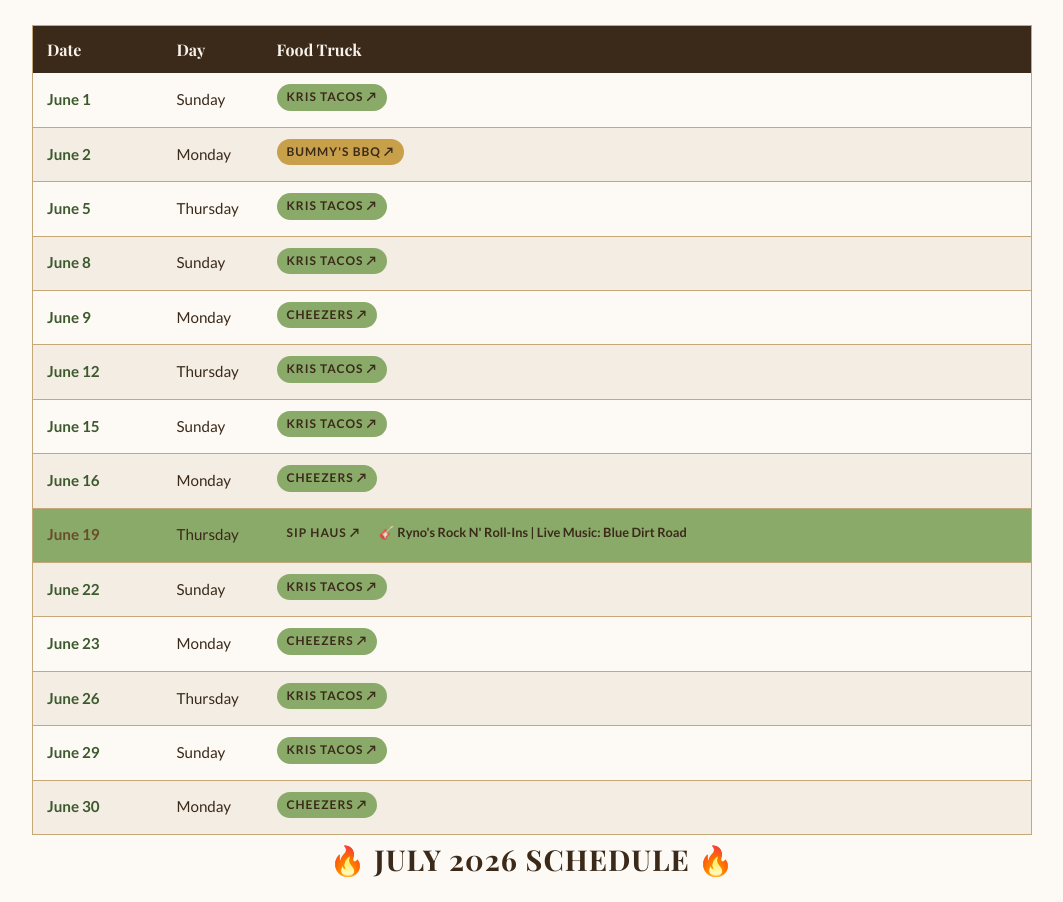
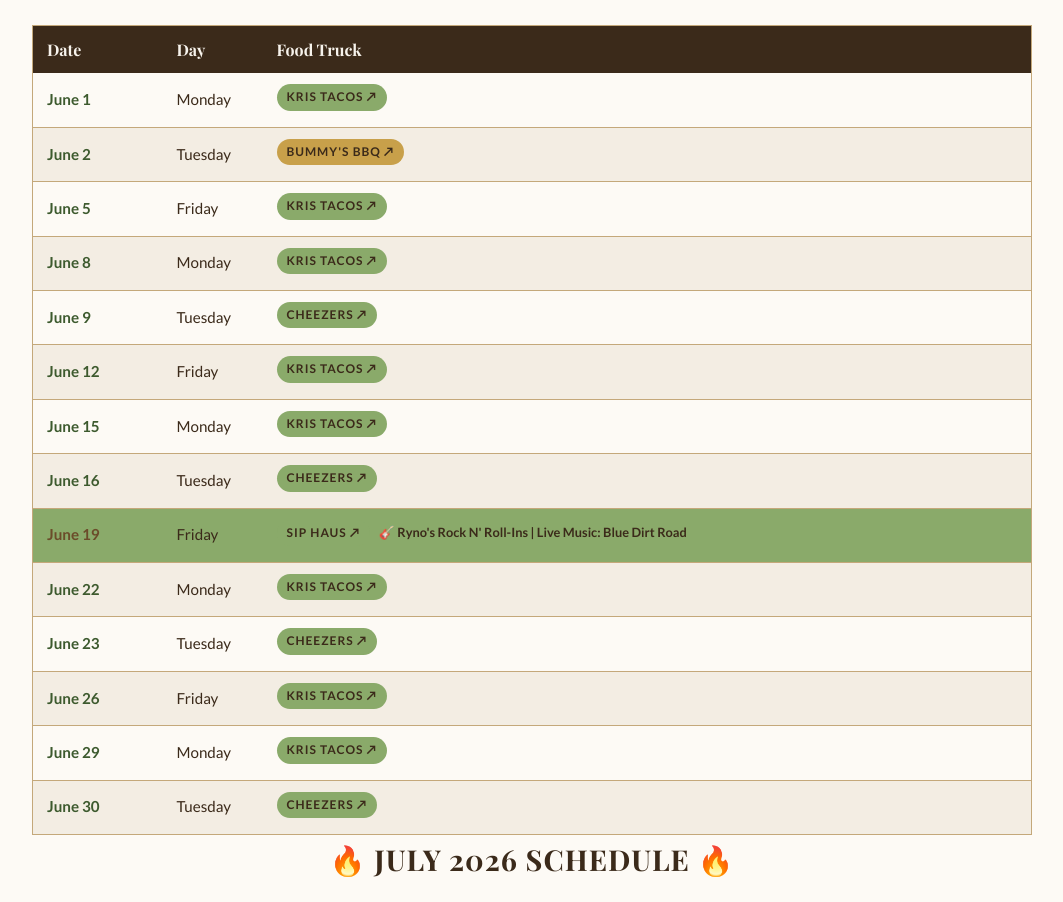
Before and after one commit to blueearthcommunitymarket/blueearthcommunitymarket.github.io, a Jekyll site: the page built from ryno-food-lot/index.html, in a window 1280 px wide and 1400 px high, scrolled down 1965 px. Shown: the part 170-1072 px from the top of the window, without its empty margins (108-1171 px from the left). Built offline with Jekyll 4.4.1, drawn with Linux system fonts in a browser that asks for light colours; some web fonts are replaced.

Commit message:
Fix June 2026 day labels (June 1 is Monday)

```diff
--- a/ryno-food-lot/index.html
+++ b/ryno-food-lot/index.html
@@ -263,20 +263,20 @@
                 <tr><th style="width:130px;">Date</th><th style="width:100px;">Day</th><th>Food Truck</th></tr>
             </thead>
             <tbody>
-                <tr><td class="race-date">June 1</td><td>Sunday</td><td><span class="tag"><a href="https://www.facebook.com/share/1AquB7sxYj/?mibextid=wwXIfr" target="_blank" rel="noopener" style="color:inherit;text-decoration:none;">Kris Tacos ↗</a></span></td></tr>
-                <tr><td class="race-date">June 2</td><td>Monday</td><td><span class="tag tag-gold"><a href="https://www.facebook.com/share/1GXr44CKx8/?mibextid=wwXIfr" target="_blank" rel="noopener" style="color:inherit;text-decoration:none;">Bummy's BBQ ↗</a></span></td></tr>
-                <tr><td class="race-date">June 5</td><td>Thursday</td><td><span class="tag"><a href="https://www.facebook.com/share/1AquB7sxYj/?mibextid=wwXIfr" target="_blank" rel="noopener" style="color:inherit;text-decoration:none;">Kris Tacos ↗</a></span></td></tr>
-                <tr><td class="race-date">June 8</td><td>Sunday</td><td><span class="tag"><a href="https://www.facebook.com/share/1AquB7sxYj/?mibextid=wwXIfr" target="_blank" rel="noopener" style="color:inherit;text-decoration:none;">Kris Tacos ↗</a></span></td></tr>
-                <tr><td class="race-date">June 9</td><td>Monday</td><td><span class="tag"><a href="https://www.facebook.com/share/1CZyABySqK/?mibextid=wwXIfr" target="_blank" rel="noopener" style="color:inherit;text-decoration:none;">Cheezers ↗</a></span></td></tr>
-                <tr><td class="race-date">June 12</td><td>Thursday</td><td><span class="tag"><a href="https://www.facebook.com/share/1AquB7sxYj/?mibextid=wwXIfr" target="_blank" rel="noopener" style="color:inherit;text-decoration:none;">Kris Tacos ↗</a></span></td></tr>
-                <tr><td class="race-date">June 15</td><td>Sunday</td><td><span class="tag"><a href="https://www.facebook.com/share/1AquB7sxYj/?mibextid=wwXIfr" target="_blank" rel="noopener" style="color:inherit;text-decoration:none;">Kris Tacos ↗</a></span></td></tr>
-                <tr><td class="race-date">June 16</td><td>Monday</td><td><span class="tag"><a href="https://www.facebook.com/share/1CZyABySqK/?mibextid=wwXIfr" target="_blank" rel="noopener" style="color:inherit;text-decoration:none;">Cheezers ↗</a></span></td></tr>
-                <tr style="background: var(--green-light);"><td class="race-date special-event">June 19</td><td>Thursday</td><td><span class="tag"><a href="https://www.facebook.com/profile.php?id=61587944709449" target="_blank" rel="noopener" style="color:inherit;text-decoration:none;">Sip Haus ↗</a></span> <span style="font-size:0.8rem;color: var(--brown-dark);font-weight:700;">🎸 Ryno's Rock N' Roll-Ins | Live Music: Blue Dirt Road</span></td></tr>
-                <tr><td class="race-date">June 22</td><td>Sunday</td><td><span class="tag"><a href="https://www.facebook.com/share/1AquB7sxYj/?mibextid=wwXIfr" target="_blank" rel="noopener" style="color:inherit;text-decoration:none;">Kris Tacos ↗</a></span></td></tr>
-                <tr><td class="race-date">June 23</td><td>Monday</td><td><span class="tag"><a href="https://www.facebook.com/share/1CZyABySqK/?mibextid=wwXIfr" target="_blank" rel="noopener" style="color:inherit;text-decoration:none;">Cheezers ↗</a></span></td></tr>
-                <tr><td class="race-date">June 26</td><td>Thursday</td><td><span class="tag"><a href="https://www.facebook.com/share/1AquB7sxYj/?mibextid=wwXIfr" target="_blank" rel="noopener" style="color:inherit;text-decoration:none;">Kris Tacos ↗</a></span></td></tr>
-                <tr><td class="race-date">June 29</td><td>Sunday</td><td><span class="tag"><a href="https://www.facebook.com/share/1AquB7sxYj/?mibextid=wwXIfr" target="_blank" rel="noopener" style="color:inherit;text-decoration:none;">Kris Tacos ↗</a></span></td></tr>
-                <tr><td class="race-date">June 30</td><td>Monday</td><td><span class="tag"><a href="https://www.facebook.com/share/1CZyABySqK/?mibextid=wwXIfr" target="_blank" rel="noopener" style="color:inherit;text-decoration:none;">Cheezers ↗</a></span></td></tr>
+                <tr><td class="race-date">June 1</td><td>Monday</td><td><span class="tag"><a href="https://www.facebook.com/share/1AquB7sxYj/?mibextid=wwXIfr" target="_blank" rel="noopener" style="color:inherit;text-decoration:none;">Kris Tacos ↗</a></span></td></tr>
+                <tr><td class="race-date">June 2</td><td>Tuesday</td><td><span class="tag tag-gold"><a href="https://www.facebook.com/share/1GXr44CKx8/?mibextid=wwXIfr" target="_blank" rel="noopener" style="color:inherit;text-decoration:none;">Bummy's BBQ ↗</a></span></td></tr>
+                <tr><td class="race-date">June 5</td><td>Friday</td><td><span class="tag"><a href="https://www.facebook.com/share/1AquB7sxYj/?mibextid=wwXIfr" target="_blank" rel="noopener" style="color:inherit;text-decoration:none;">Kris Tacos ↗</a></span></td></tr>
+                <tr><td class="race-date">June 8</td><td>Monday</td><td><span class="tag"><a href="https://www.facebook.com/share/1AquB7sxYj/?mibextid=wwXIfr" target="_blank" rel="noopener" style="color:inherit;text-decoration:none;">Kris Tacos ↗</a></span></td></tr>
+                <tr><td class="race-date">June 9</td><td>Tuesday</td><td><span class="tag"><a href="https://www.facebook.com/share/1CZyABySqK/?mibextid=wwXIfr" target="_blank" rel="noopener" style="color:inherit;text-decoration:none;">Cheezers ↗</a></span></td></tr>
+                <tr><td class="race-date">June 12</td><td>Friday</td><td><span class="tag"><a href="https://www.facebook.com/share/1AquB7sxYj/?mibextid=wwXIfr" target="_blank" rel="noopener" style="color:inherit;text-decoration:none;">Kris Tacos ↗</a></span></td></tr>
+                <tr><td class="race-date">June 15</td><td>Monday</td><td><span class="tag"><a href="https://www.facebook.com/share/1AquB7sxYj/?mibextid=wwXIfr" target="_blank" rel="noopener" style="color:inherit;text-decoration:none;">Kris Tacos ↗</a></span></td></tr>
+                <tr><td class="race-date">June 16</td><td>Tuesday</td><td><span class="tag"><a href="https://www.facebook.com/share/1CZyABySqK/?mibextid=wwXIfr" target="_blank" rel="noopener" style="color:inherit;text-decoration:none;">Cheezers ↗</a></span></td></tr>
+                <tr style="background: var(--green-light);"><td class="race-date special-event">June 19</td><td>Friday</td><td><span class="tag"><a href="https://www.facebook.com/profile.php?id=61587944709449" target="_blank" rel="noopener" style="color:inherit;text-decoration:none;">Sip Haus ↗</a></span> <span style="font-size:0.8rem;color: var(--brown-dark);font-weight:700;">🎸 Ryno's Rock N' Roll-Ins | Live Music: Blue Dirt Road</span></td></tr>
+                <tr><td class="race-date">June 22</td><td>Monday</td><td><span class="tag"><a href="https://www.facebook.com/share/1AquB7sxYj/?mibextid=wwXIfr" target="_blank" rel="noopener" style="color:inherit;text-decoration:none;">Kris Tacos ↗</a></span></td></tr>
+                <tr><td class="race-date">June 23</td><td>Tuesday</td><td><span class="tag"><a href="https://www.facebook.com/share/1CZyABySqK/?mibextid=wwXIfr" target="_blank" rel="noopener" style="color:inherit;text-decoration:none;">Cheezers ↗</a></span></td></tr>
+                <tr><td class="race-date">June 26</td><td>Friday</td><td><span class="tag"><a href="https://www.facebook.com/share/1AquB7sxYj/?mibextid=wwXIfr" target="_blank" rel="noopener" style="color:inherit;text-decoration:none;">Kris Tacos ↗</a></span></td></tr>
+                <tr><td class="race-date">June 29</td><td>Monday</td><td><span class="tag"><a href="https://www.facebook.com/share/1AquB7sxYj/?mibextid=wwXIfr" target="_blank" rel="noopener" style="color:inherit;text-decoration:none;">Kris Tacos ↗</a></span></td></tr>
+                <tr><td class="race-date">June 30</td><td>Tuesday</td><td><span class="tag"><a href="https://www.facebook.com/share/1CZyABySqK/?mibextid=wwXIfr" target="_blank" rel="noopener" style="color:inherit;text-decoration:none;">Cheezers ↗</a></span></td></tr>
             </tbody>
         </table>
 
```
